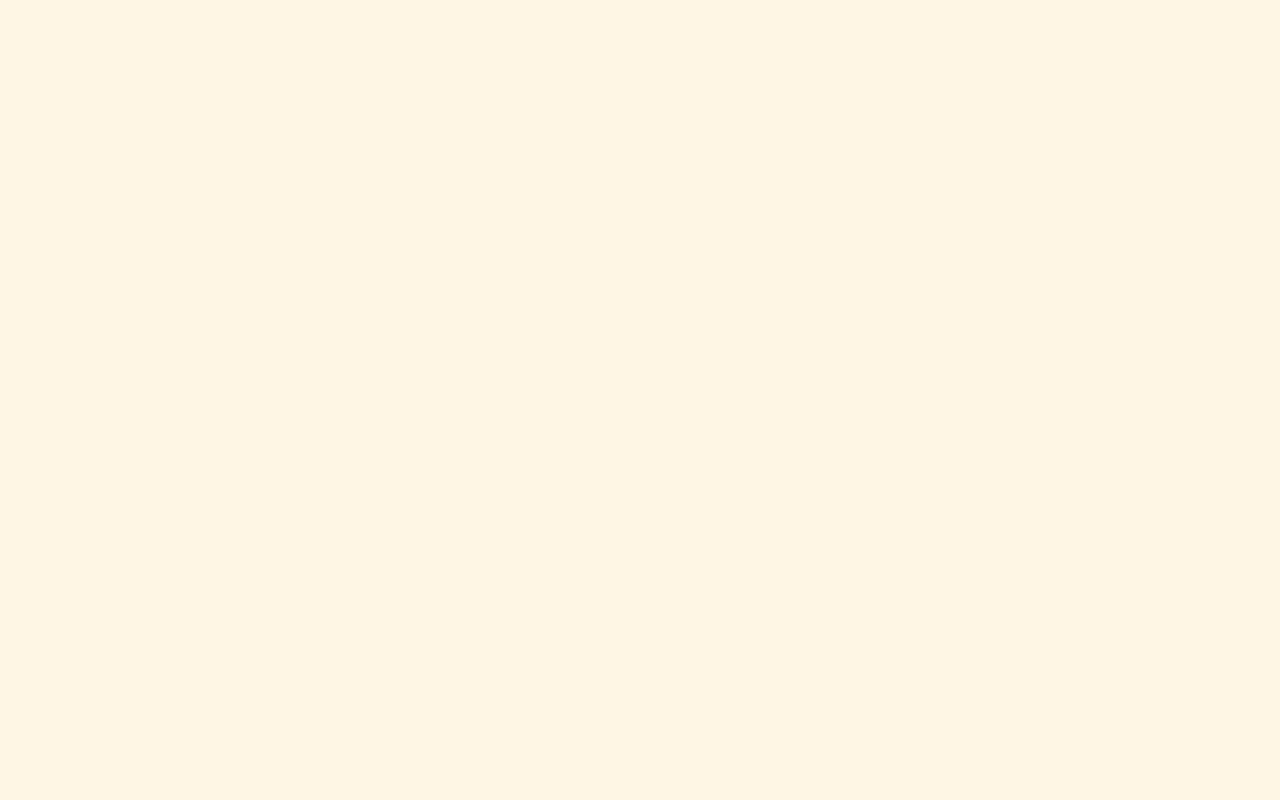
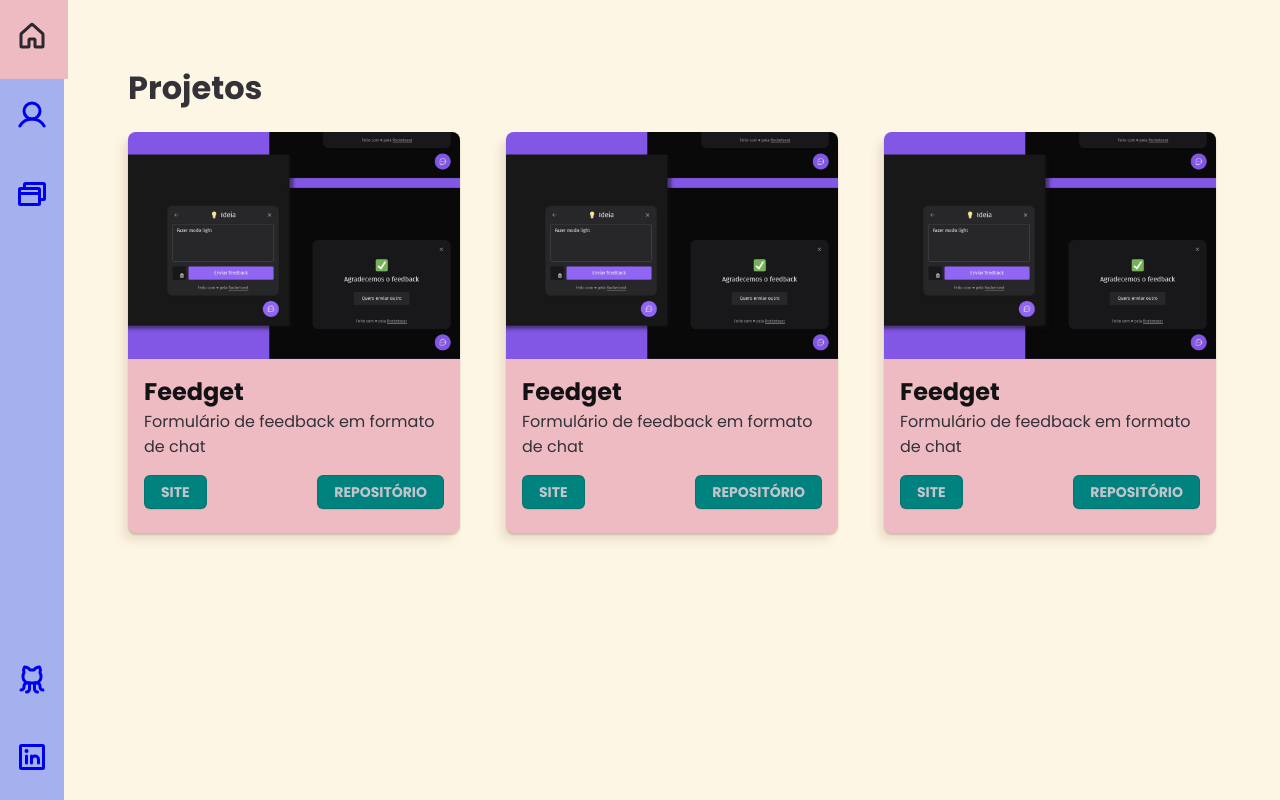
Before and after one commit to deborafantinif/portfolio_velho, a React (Vite) app: page /projetos in a window 1280 px wide. Built offline with nearby package versions, Linux system fonts and the light colour scheme.

Commit message:
feat: estrutura da pagina projects

```diff
--- /dev/null
+++ b/src/components/Project.module.css
@@ -0,0 +1,78 @@
+.bloco {
+  margin-top: 20px;
+  background: var(--pink-300);
+  heigth: 200px;
+  border-radius: .5rem;
+  box-sizing: border-box;
+  cursor: pointer;
+  border: 0 solid #e5e7eb;
+  outline: 2px solid transparent;
+  transition: all .1s cubic-bezier(.4, 0, .2, 1);
+  user-select: none;
+  -webkit-user-select: none;
+  touch-action: manipulation;
+  box-shadow: -6px 8px 10px rgba(81,41,10,0.1),0px 2px 2px rgba(81,41,10,0.2);
+}
+
+.bloco:active {
+  box-shadow: -1px 2px 5px rgba(81,41,10,0.15),0px 1px 1px rgba(81,41,10,0.15);
+  transform: translateY(0.125rem);
+}
+
+.bloco:focus {
+  box-shadow: rgba(72, 35, 7, .46) 0 0 0 4px, -6px 8px 10px rgba(81,41,10,0.1), 0px 2px 2px rgba(81,41,10,0.2);
+}
+
+.bloco img {
+  width: calc(300px + 2rem);
+  border-radius: .5rem .5rem 0 0;
+  box-sizing: border-box;
+}
+
+.content {
+  padding: 0.5rem 1rem;
+}
+
+.content h2 {
+  color: var(--gray-900);
+}
+
+.content p {
+  width: 300px;
+}
+
+.button {
+  display: flex;
+  justify-content: space-between;
+  align-items: center;
+  padding: 16px 0;
+}
+
+.button button {
+  appearance: none;
+  background-color: var(--green-300);
+  color: var(--gray-300);
+  border: 1px solid rgba(27, 31, 35, .15);
+  border-radius: 6px;
+  box-shadow: rgba(27, 31, 35, .1) 0 1px 0;
+  box-sizing: border-box;
+  cursor: pointer;
+  display: inline-block;
+  font-size: 14px;
+  font-weight: 600;
+  line-height: 20px;
+  padding: 6px 16px;
+  position: relative;
+  text-align: center;
+  text-decoration: none;
+  user-select: none;
+  -webkit-user-select: none;
+  touch-action: manipulation;
+  vertical-align: middle;
+  white-space: nowrap;
+}
+
+.button button:hover {
+  background-color: var(--green-500);
+  color: var(--gray-100);
+}
--- a/src/components/Project.tsx
+++ b/src/components/Project.tsx
@@ -1,5 +1,24 @@
+import styles from './Project.module.css';
+import feedGet from '../assets/feedget.jpg';
+
 function Project() {
-
+  return (
+    <div className={styles.bloco}>
+      <img src={feedGet} alt="tela do projeto feedget" />
+      <div className={styles.content}>
+        <h2>Feedget</h2>
+        <p>Formulário de feedback em formato de chat</p>
+        <div className={styles.button}>
+          <button>
+            SITE
+          </button>
+          <button>
+            REPOSITÓRIO
+          </button>
+        </div>
+      </div>
+    </div>
+  );
 }
 
 export default Project;
--- /dev/null
+++ b/src/pages/Projects.module.css
@@ -0,0 +1,18 @@
+.main {
+  position: absolute;
+  top: 0; bottom: 0;
+  left: 0; right: 0;
+  /* display: flex;
+  flex-direction: column;
+  justify-content: space-between;
+  align-items: start; */
+  margin-left: 4rem;
+  padding: 4rem;
+}
+
+.blocos {
+  display: flex;
+  flex-wrap: wrap;
+  justify-content: space-between;
+  align-items: start;
+}
--- a/src/pages/Projects.tsx
+++ b/src/pages/Projects.tsx
@@ -1,5 +1,21 @@
+import NavBar from '../components/NavBar';
+import Project from '../components/Project';
+import styles from './Projects.module.css';
+
 function Projects() {
-
+  return (
+    <div>
+      <NavBar/>
+      <main className={styles.main}>
+        <h1>Projetos</h1>
+        <div className={styles.blocos}>
+          <Project/>
+          <Project/>
+          <Project/>
+        </div>
+      </main>
+    </div>
+  );
 }
 
 export default Projects;
```
Also changed, not shown: src/assets/feedget.jpg (added).
